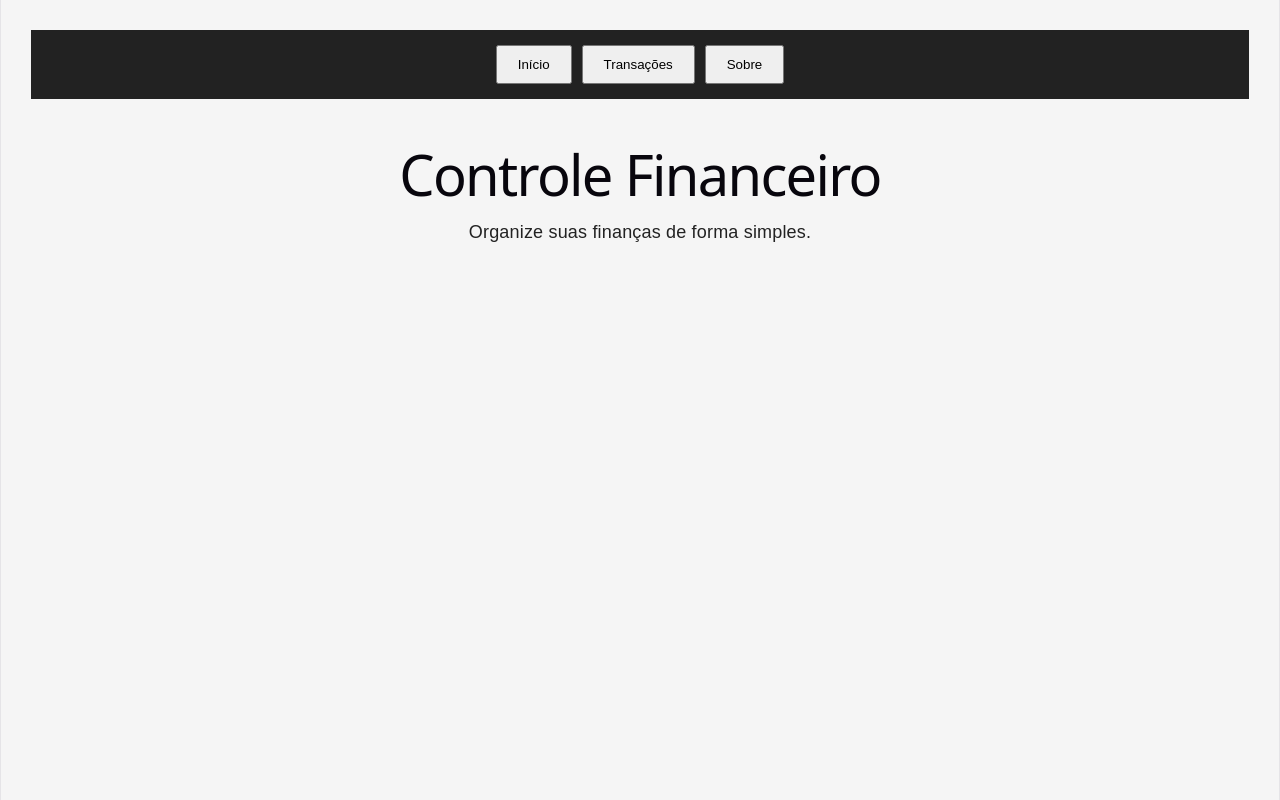
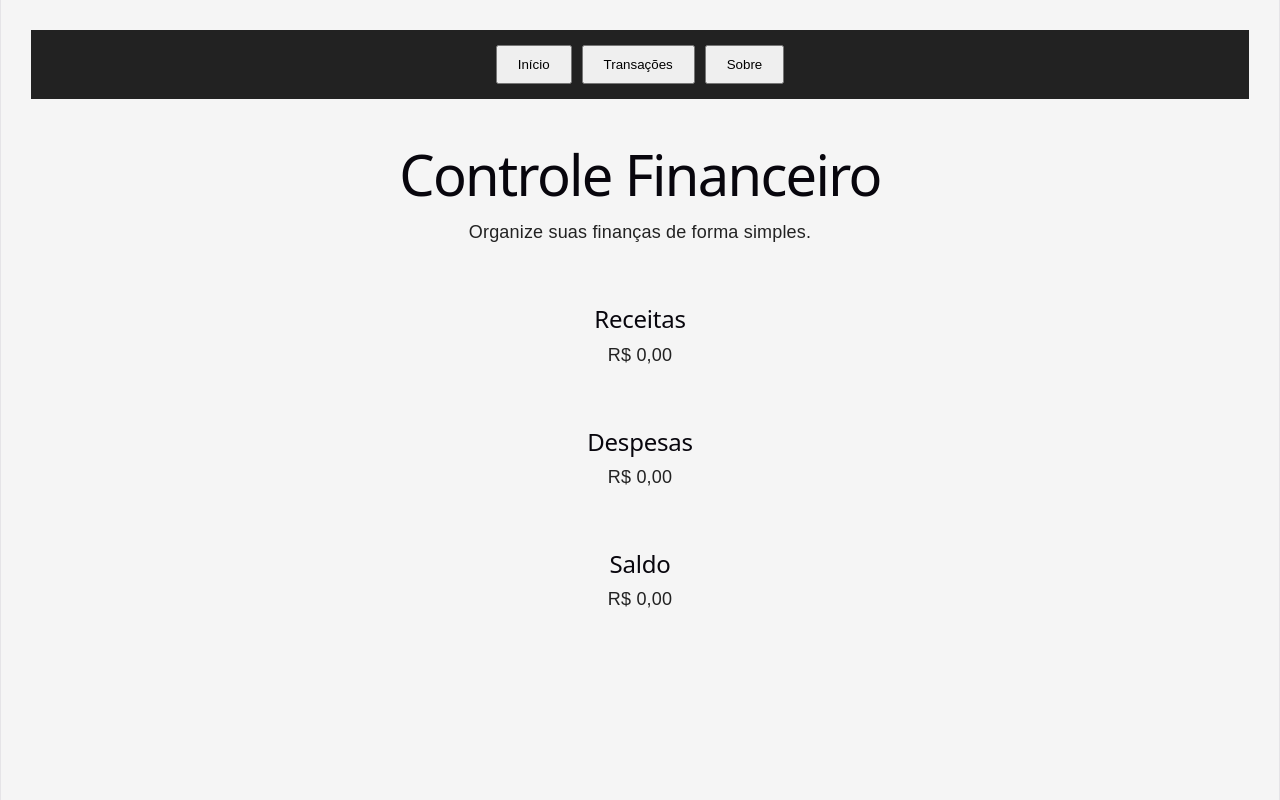
Before and after one commit to mateussfragaa/controle_financeiro_react, a React (Vite) app: page / in a window 1280 px wide. Built offline with nearby package versions, Linux system fonts and the light colour scheme.

Commit message:
style: melhora pagina home

```diff
--- a/src/pages/home.jsx
+++ b/src/pages/home.jsx
@@ -3,6 +3,23 @@ function Home() {
         <>
             <h1>Controle Financeiro</h1>
             <p>Organize suas finanças de forma simples.</p>
+
+            <div className="resumo">
+                <div className="card">
+                    <h2>Receitas</h2>
+                    <p>R$ 0,00</p>
+                </div>
+
+                <div className="card">
+                    <h2>Despesas</h2>
+                    <p>R$ 0,00</p>
+                </div>
+
+                <div className="card">
+                    <h2>Saldo</h2>
+                    <p>R$ 0,00</p>
+                </div>
+            </div>
         </>
     )
 }
```
Lines whose indentation alone changed are shown as unchanged.
